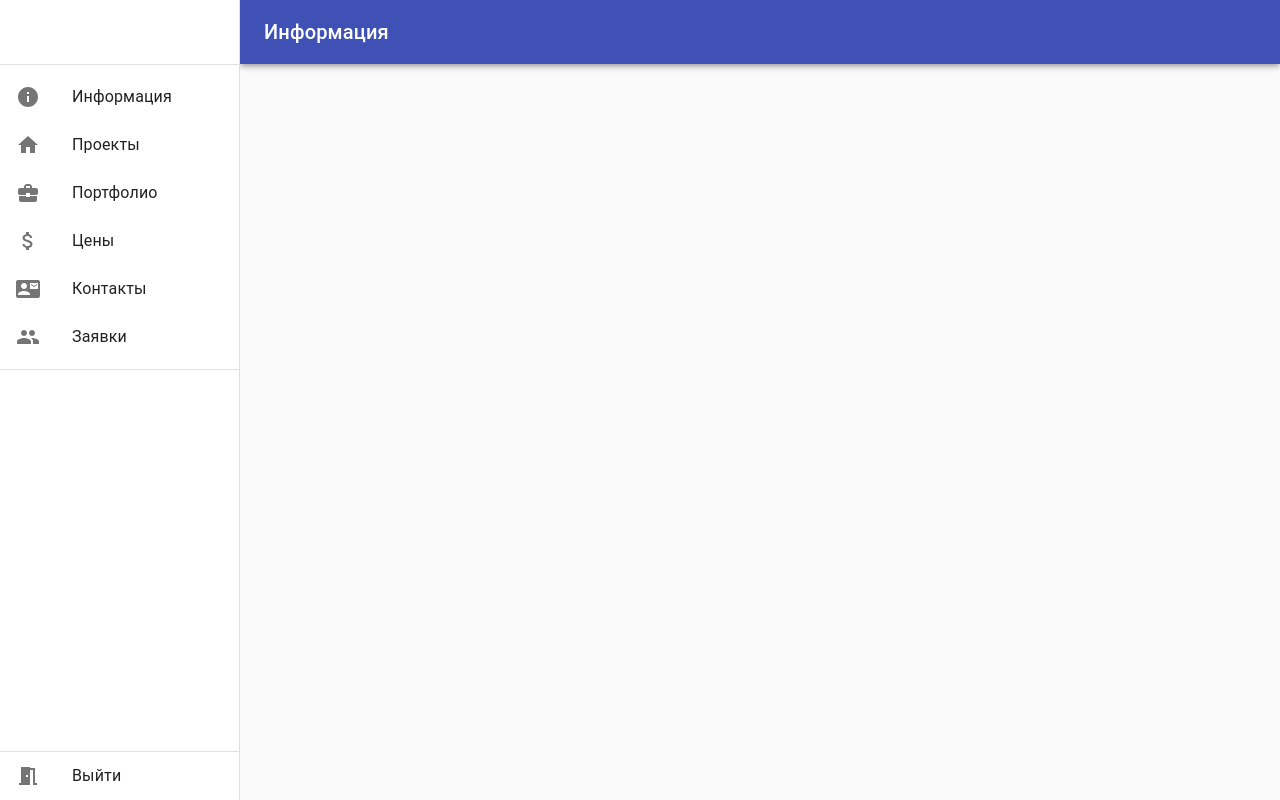
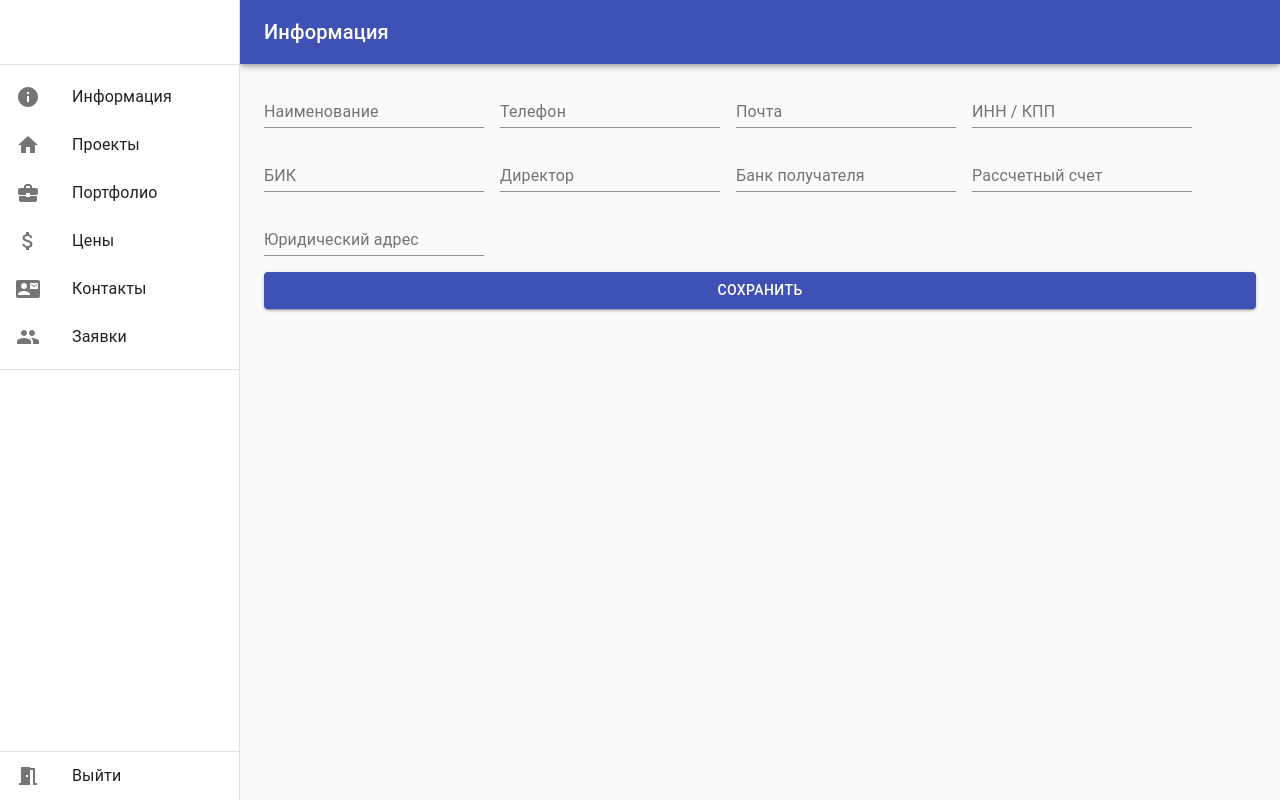
Before and after one commit to grech-ca/alliance-construction, a Next.js app: page /admin/info in a window 1280 px wide. Built offline with nearby package versions, Linux system fonts and the light colour scheme.

Commit message:
Add elements to admin info page

```diff
--- a/package.json
+++ b/package.json
@@ -22,6 +22,7 @@
     "db-migrate-mysql": "^2.1.2",
     "formidable": "^1.2.2",
     "formik": "^2.2.9",
+    "google-map-react": "^2.1.10",
     "graphql": "^15.5.0",
     "jsonwebtoken": "^8.5.1",
     "lodash": "^4.17.21",
@@ -48,6 +49,7 @@
     "@types/cookie": "^0.4.1",
     "@types/express": "^4.17.12",
     "@types/formidable": "^1.2.3",
+    "@types/google-map-react": "^2.1.2",
     "@types/jsonwebtoken": "^8.5.5",
     "@types/lodash": "^4.14.171",
     "@types/moment": "^2.13.0",
--- a/pages/admin/info.tsx
+++ b/pages/admin/info.tsx
@@ -1,9 +1,92 @@
+import { useCallback } from 'react';
+
 import { NextPage } from 'next';
+
+import * as yup from 'yup';
+
+import { Formik, FormikProps } from 'formik';
+import { Grid, TextField, Button } from '@material-ui/core';
 
 import Layout from 'layouts/Layout';
 
+interface InformationValues {
+  phone: string;
+  address: string;
+  email: string;
+  requisites: string;
+  bic: string;
+  director: string;
+  bank: string;
+  bankAccount: string;
+}
+
+const validatioSchema = yup.object().shape({
+  phone: yup.string().required(),
+  address: yup.string().required(),
+  email: yup.string().required(),
+  requisites: yup.string().required(),
+  bic: yup.string().required(),
+  director: yup.string().required(),
+  bank: yup.string().required(),
+  bankAccount: yup.string().required(),
+});
+
+const initialValues: InformationValues = {
+  phone: '',
+  address: '',
+  email: '',
+  requisites: '',
+  bic: '',
+  director: '',
+  bank: '',
+  bankAccount: '',
+};
+
 const InformationPage: NextPage = () => {
-  return <Layout type='admin' pageTitle='Информация' />;
+  const handleSubmit = useCallback((values: InformationValues) => console.log(values), []);
+
+  return (
+    <Layout type='admin' pageTitle='Информация'>
+      <Formik validationSchema={validatioSchema} initialValues={initialValues} onSubmit={handleSubmit}>
+        {({ handleSubmit }: FormikProps<InformationValues>) => (
+          <Grid container component='form' spacing={2} onSubmit={handleSubmit}>
+            <Grid item>
+              <TextField label='Наименование' />
+            </Grid>
+            <Grid item>
+              <TextField label='Телефон' />
+            </Grid>
+            <Grid item>
+              <TextField label='Почта' />
+            </Grid>
+            <Grid item>
+              <TextField label='ИНН / КПП' />
+            </Grid>
+            <Grid item>
+              <TextField label='БИК' />
+            </Grid>
+            <Grid item>
+              <TextField label='Директор' />
+            </Grid>
+            <Grid item>
+              <TextField label='Банк получателя' />
+            </Grid>
+            <Grid item>
+              <TextField label='Рассчетный счет' />
+            </Grid>
+            <Grid item>
+              <TextField label='Юридический адрес' />
+            </Grid>
+            <Grid item lg={12}>
+              <Button fullWidth variant='contained' color='primary' type='submit'>
+                Сохранить
+              </Button>
+            </Grid>
+          </Grid>
+        )}
+      </Formik>
+    </Layout>
+  );
 };
 
 export default InformationPage;
--- a/styles/Admin.ts
+++ b/styles/Admin.ts
@@ -1,6 +1,6 @@
 import styled from 'styled-components';
 
-import { AppBar, IconButton, Drawer } from '@material-ui/core';
+import { AppBar, IconButton, Drawer, Paper } from '@material-ui/core';
 
 export const DRAWER_WIDTH = 240;
 
@@ -54,3 +54,9 @@ export const Main = styled.main(({ theme }) => ({
 }));
 
 export const SidebarIcon = styled.svg({});
+
+export const MapContainer = styled(Paper)({
+  width: '100%',
+  height: 400,
+  overflow: 'hidden',
+});
```
Also changed, not shown: components/common/Slider.tsx (+4 -3 lines), 1 other file (tests, documents, lock files or other folders).
